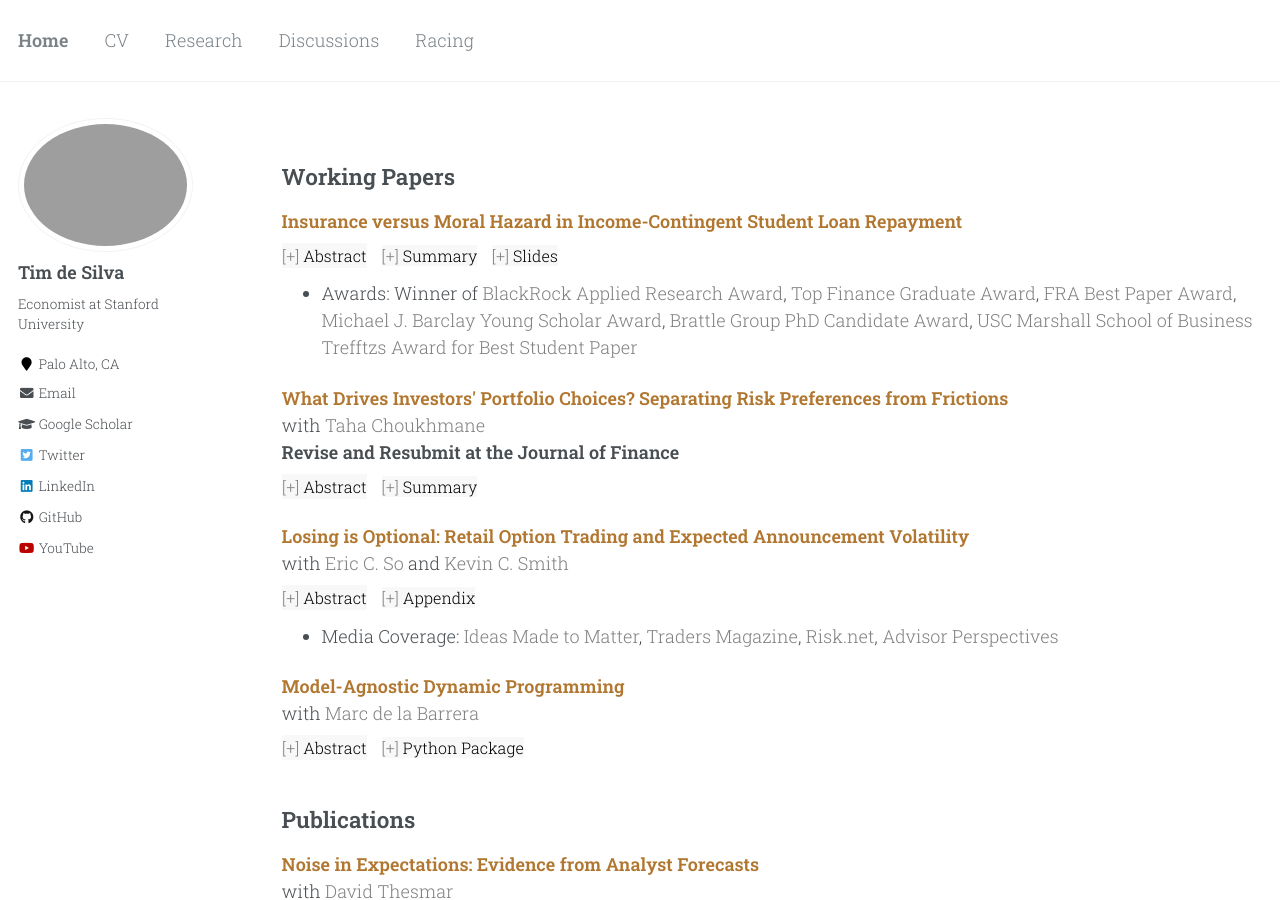
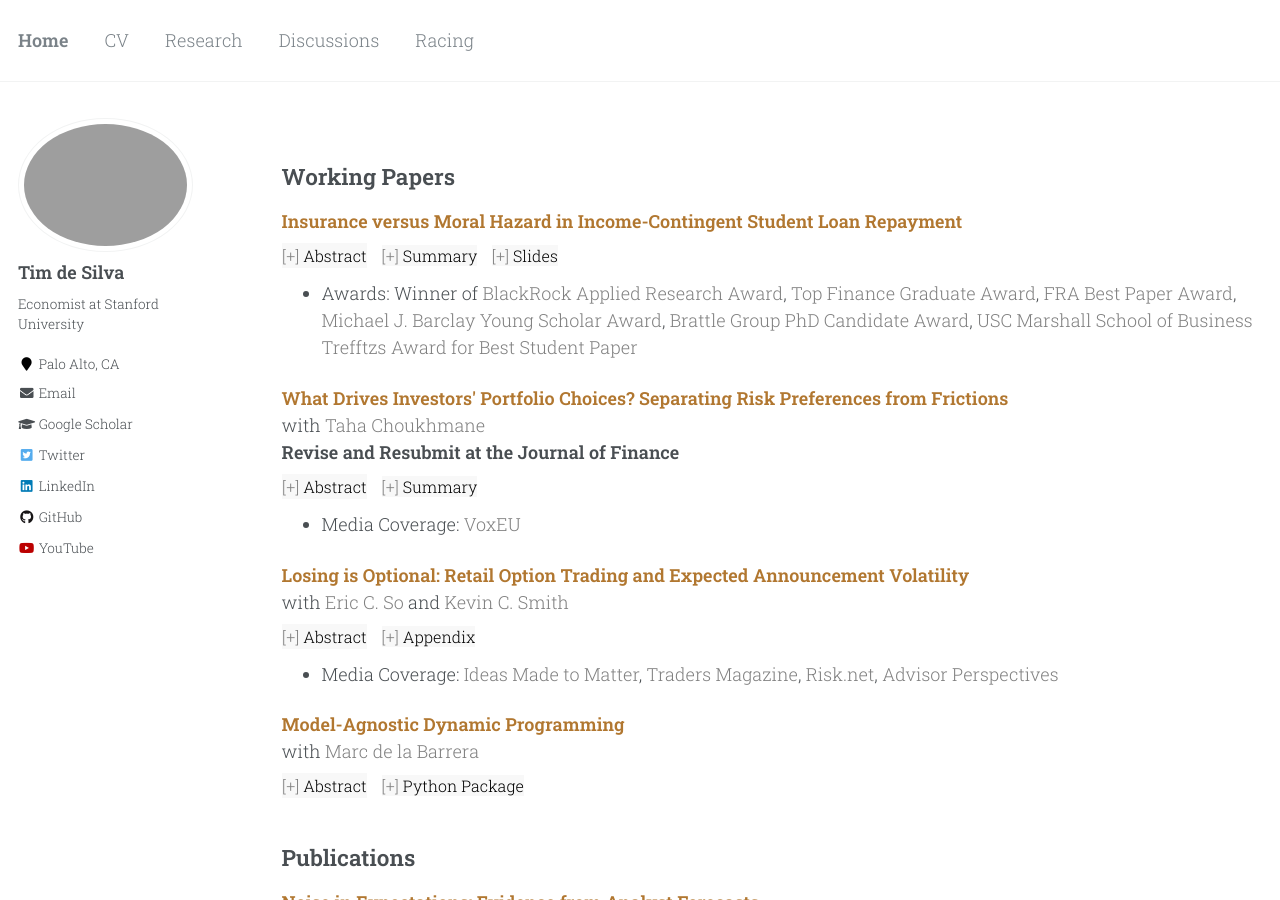
Before and after one commit to timhdesilva/timhdesilva.github.io, a Jekyll site: the page built from _pages/research.html, in a window 1280 px wide and 900 px high. Built offline with Jekyll 4.4.1, drawn with Linux system fonts in a browser that asks for light colours.

Commit message:
update research

```diff
--- a/_pages/research.html
+++ b/_pages/research.html
@@ -78,6 +78,9 @@ author_profile: true
     <br><strong>Revise and Resubmit at the Journal of Finance</strong>
     <br><button class="abstract-button" data-target="pref_fric" style="margin-top:8px; margin-right:10px">Abstract</button>
     <a style="text-decoration:none; background-color:#f8f8f8; font-size: 16px; font-family: Roboto Slab, serif;" href="https://twitter.com/timdesilva/status/1797283088885498071"><span style="color: gray;">[+]</span> <span style="color:black;">Summary</span></a>
+    <ul style="margin-top: -12px">
+      <li>Media Coverage: <a style="text-decoration:none; color:gray" href="https://cepr.org/voxeu/columns/drivers-investors-portfolio-choices-separating-risk-preferences-frictions">VoxEU</a></li>
+    </ul>
 </p>
 <div id="pref_fric" class="abstract-content">
   We study the role of risk preferences and frictions in portfolio choice using variation in 401(k) default options. Patterns of active choice in response to different default funds imply that, absent participation frictions, 94\% of investors prefer holding stocks, with an equity share of retirement wealth declining with age---patterns markedly different from observed allocations. We use this quasi-experiment to estimate a life cycle model and find a relative risk aversion of 2, EIS of 0.4, and \$200 portfolio adjustment cost. Our results suggest that low levels of stock market participation in retirement accounts are due to participation frictions rather than non-standard preferences such as loss-aversion.
@@ -91,7 +94,7 @@ author_profile: true
       <a style="text-decoration:none; background-color:#f8f8f8; font-size: 16px; font-family: Roboto Slab, serif;" href="http://timhdesilva.github.io/files/papers/losing_optional_appendix.pdf"><span style="color: gray;">[+]</span> <span style="color:black;">Appendix</span></a>
     <ul style="margin-top: -12px">
       <li>Media Coverage: <a style="text-decoration:none; color:gray" href="https://mitsloan.mit.edu/ideas-made-to-matter/retail-investors-lose-big-options-markets-research-shows">Ideas Made to Matter</a>, <a style="text-decoration:none; color:gray" href="https://www.tradersmagazine.com/am/what-motivates-retail-options-traders/">Traders Magazine</a>, <a style="text-decoration:none; color:gray" href="https://www.risk.net/investing/7954462/its-amateur-hour-how-retail-traders-upended-options-market">Risk.net</a>, <a style="text-decoration:none; color:gray" href="https://www.advisorperspectives.com/articles/2023/02/19/the-wealth-destroying-behavior-of-retail-option-trading">Advisor Perspectives</a></li>
-  </ul>
+    </ul>
 </p>
 <div id="losing" class="abstract-content">
   We document the growth of retail options trading and provide evidence that retail investors are drawn to options by anticipated spikes in volatility. Retail investors purchase options in a concentrated fashion before earnings announcements, particularly those with greater expected abnormal volatility. Comparing across asset markets, we also find retail investors disproportionately trade options over stocks as anticipated announcement volatility increases. In doing so, retail investors display a trio of wealth-depleting behaviors: they overpay for options relative to realized volatility, incur enormous bid-ask spreads, and sluggishly respond to announcements. These translate to retail losses of 5-to-9% on average, and 10-to-14% for high expected volatility announcements.
@@ -121,7 +124,7 @@ author_profile: true
       <a style="text-decoration:none; background-color:#f8f8f8; font-size: 16px; font-family: Roboto Slab, serif; margin-top:8px;" href="https://x.com/timdesilva/status/1733321704167100490?s=20"><span style="color: gray;">[+]</span> <span style="color:black;">Summary</span></a>
     <ul style="margin-top: -12px">
       <li>Media Coverage: <a style="text-decoration:none; color:gray" href="https://betterworld.mit.edu/spectrum/issues/2023-fall/mits-sloans-david-thesmar-encourages-intellectual-drive/">MIT Spectrum</a></li>
-  </ul>
+    </ul>
 </p>
 <div id="noise" class="abstract-content">
   Analyst forecasts outperform econometric forecasts in the short run but underperform in the long run. We decompose these differences in forecasting accuracy into analysts’ information advantage, forecast bias, and forecast noise. We find that noise and bias strongly increase with forecast horizon, while analysts’ information advantage decays rapidly. A noise increase with horizon generates a mechanical reversal in the sign of the error-revision (Coibion--Gorodnichenko) regression coefficient at longer horizons, independently of over/underreaction. A parsimonious model with bounded rationality and a noisy cognitive default matches the term structures of noise and bias jointly.
```
